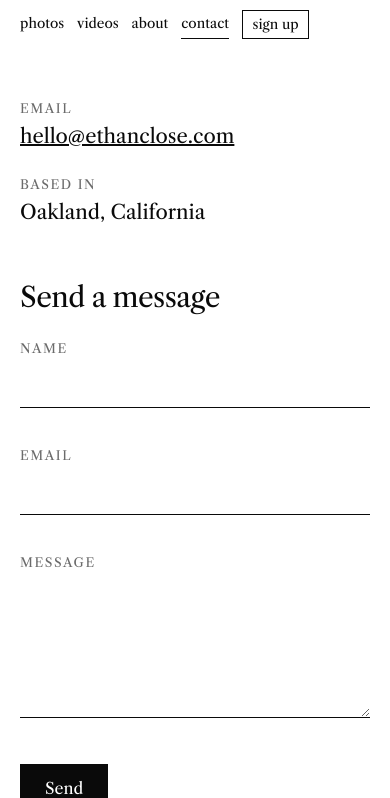
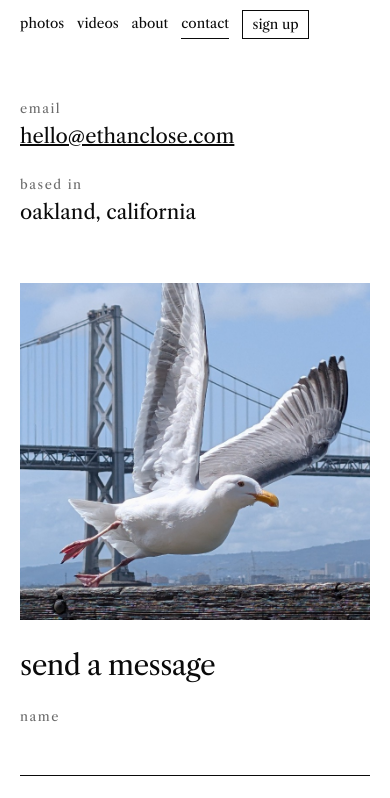
Before and after one commit to ethanclose/ethanclose, a plain HTML site: page contact.html in a window 390 px wide. Shown: the part 46-844 px from the top of the page. Drawn offline with nearby package versions, Linux system fonts and the light colour scheme; a web font is replaced by a local one.

Commit message:
fix(contact): reorder seagull on mobile and lowercase contact page copy (#39)
* fix(contact): place seagull above the form on mobile and lowercase send

* feat(contact): lowercase all copy on the contact page

```diff
--- a/assets/css/style.css
+++ b/assets/css/style.css
@@ -653,13 +653,15 @@ main.home .wrap { max-width: none; padding: 0; }
 .contact h2 { font-size: clamp(1.75rem, 3.5vw, 2.5rem); font-weight: 400; letter-spacing: -0.02em; }
 
 .contact dl { margin: 0; }
-.contact dt { font-size: 0.8rem; text-transform: uppercase; letter-spacing: 0.12em; color: var(--mute); }
+.contact dt { font-size: 0.8rem; text-transform: lowercase; letter-spacing: 0.12em; color: var(--mute); }
 .contact dd { margin: 0.15rem 0 1.5rem; font-size: 1.25rem; }
 
 /* Left column: contact details on top, seagull filling the space below them.
    Its top sits under "Oakland, California" (the details keep their bottom
    margin) and its bottom edge lines up with the Send button, the last thing in
-   the form column. The image is mirrored so the bird faces right. */
+   the form column. The image is mirrored so the bird faces right.
+   On narrow screens (see media query below) the bird sits between the details
+   and the form instead. */
 .contact__info { grid-column: 1; display: flex; flex-direction: column; min-height: 0; }
 .contact__info > section { flex: none; }
 .contact__side { grid-column: 2; }
@@ -688,7 +690,9 @@ main.home .wrap { max-width: none; padding: 0; }
   .contact__info { display: contents; }
   .contact > section,
   .contact__side { grid-column: auto; }
-  .contact__seagull { order: 1; flex: none; min-height: 0; }
+  /* Stack order: contact details, then the seagull, then the form. */
+  .contact__seagull { flex: none; min-height: 0; }
+  .contact__side { order: 1; }
   .contact__seagull img { position: static; width: clamp(18rem, 100vw, 31.5rem); height: auto; transform: scaleX(-1); }
 }
 
@@ -700,7 +704,7 @@ main.home .wrap { max-width: none; padding: 0; }
 
 .message-form { display: grid; gap: 0.35rem; }
 
-.message-form label { margin-top: 0.75rem; font-size: 0.8rem; text-transform: uppercase; letter-spacing: 0.12em; color: var(--mute); }
+.message-form label { margin-top: 0.75rem; font-size: 0.8rem; text-transform: lowercase; letter-spacing: 0.12em; color: var(--mute); }
 
 .message-form input[type="text"]:not(.signup__trap),
 .message-form input[type="email"],
@@ -725,7 +729,8 @@ main.home .wrap { max-width: none; padding: 0; }
 
 .message-form .btn:disabled { opacity: 0.5; cursor: progress; }
 
-.fs-error { min-height: 1.1em; font-size: 0.85rem; }
+/* Formspree injects capitalized copy ("Thank you!", "...Please try again."). */
+.fs-error { min-height: 1.1em; font-size: 0.85rem; text-transform: lowercase; }
 
 .fs-status:empty { display: none; }
 
@@ -737,6 +742,7 @@ main.home .wrap { max-width: none; padding: 0; }
   background: transparent !important;
   color: var(--ink) !important;
   font-size: 0.95rem;
+  text-transform: lowercase;
 }
 
 .fs-error { color: var(--ink) !important; }
--- a/contact.html
+++ b/contact.html
@@ -3,7 +3,7 @@
 <head>
   <meta charset="utf-8">
   <meta name="viewport" content="width=device-width, initial-scale=1">
-  <title>Contact — ethan close</title>
+  <title>contact — ethan close</title>
   <link rel="icon" href="assets/favicon.png" type="image/png">
   <link rel="apple-touch-icon" href="assets/apple-touch-icon.png">
   <link rel="preconnect" href="https://fonts.googleapis.com">
@@ -28,10 +28,10 @@
       <div class="contact__info">
         <section>
           <dl>
-            <dt>Email</dt>
+            <dt>email</dt>
             <dd><a href="mailto:hello@ethanclose.com">hello@ethanclose.com</a></dd>
-            <dt>Based in</dt>
-            <dd>Oakland, California</dd>
+            <dt>based in</dt>
+            <dd>oakland, california</dd>
           </dl>
         </section>
 
@@ -42,24 +42,24 @@
 
       <div class="contact__side">
         <section id="message">
-          <h2>Send a message</h2>
+          <h2>send a message</h2>
           <div class="fs-status" data-fs-success role="status"></div>
           <div class="fs-status" data-fs-error role="alert"></div>
           <form id="contact-form" class="message-form" novalidate>
-            <label for="cf-name">Name</label>
+            <label for="cf-name">name</label>
             <input type="text" id="cf-name" name="name" autocomplete="name" data-fs-field>
             <span class="fs-error" data-fs-error="name"></span>
 
-            <label for="cf-email">Email</label>
+            <label for="cf-email">email</label>
             <input type="email" id="cf-email" name="email" autocomplete="email" required data-fs-field>
             <span class="fs-error" data-fs-error="email"></span>
 
-            <label for="cf-message">Message</label>
+            <label for="cf-message">message</label>
             <textarea id="cf-message" name="message" rows="5" required data-fs-field></textarea>
             <span class="fs-error" data-fs-error="message"></span>
 
             <input type="text" name="_gotcha" class="signup__trap" tabindex="-1" autocomplete="off" aria-hidden="true">
-            <button class="btn" type="submit" data-fs-submit-btn>Send</button>
+            <button class="btn" type="submit" data-fs-submit-btn>send</button>
           </form>
         </section>
       </div>
```
